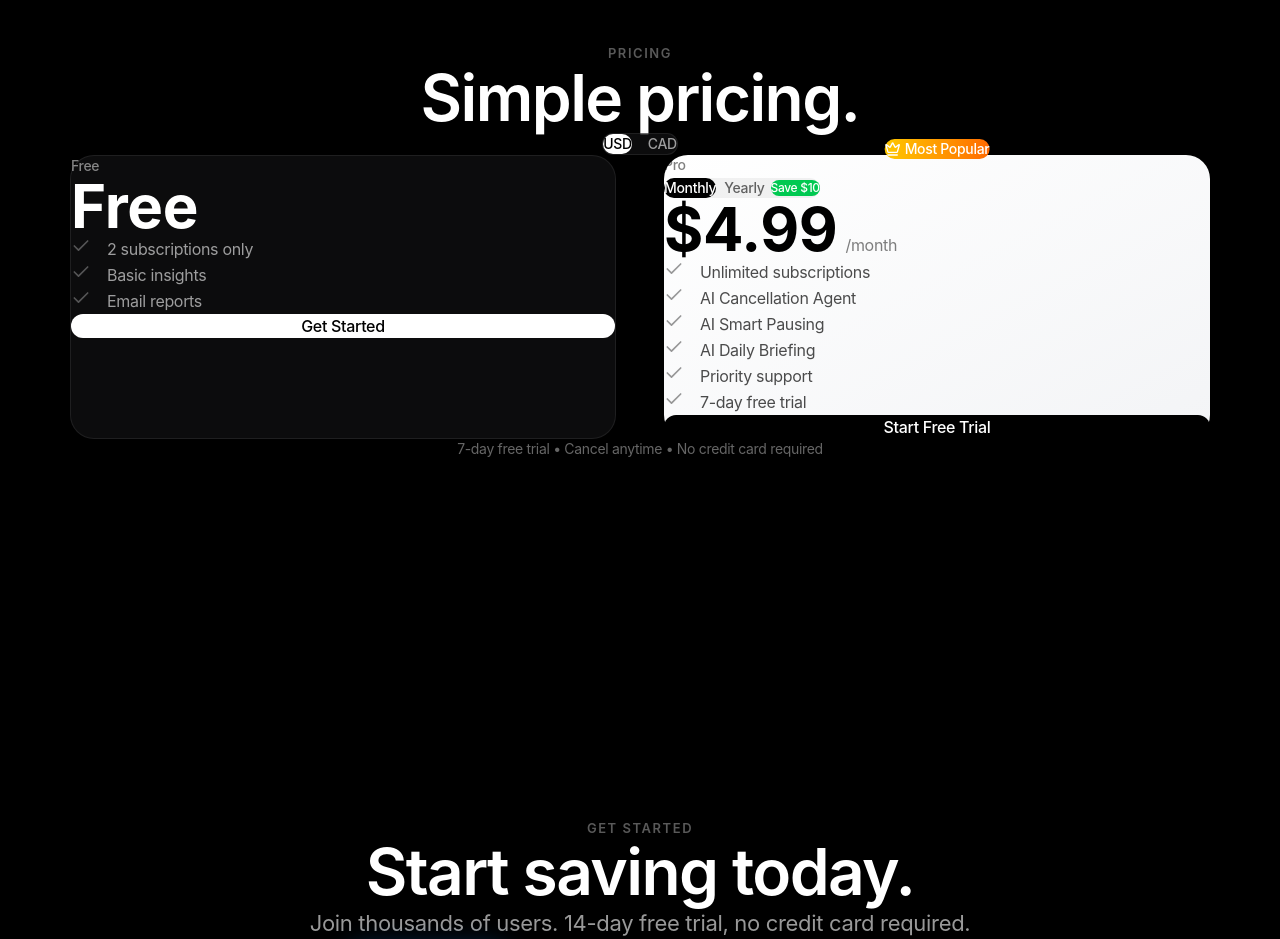
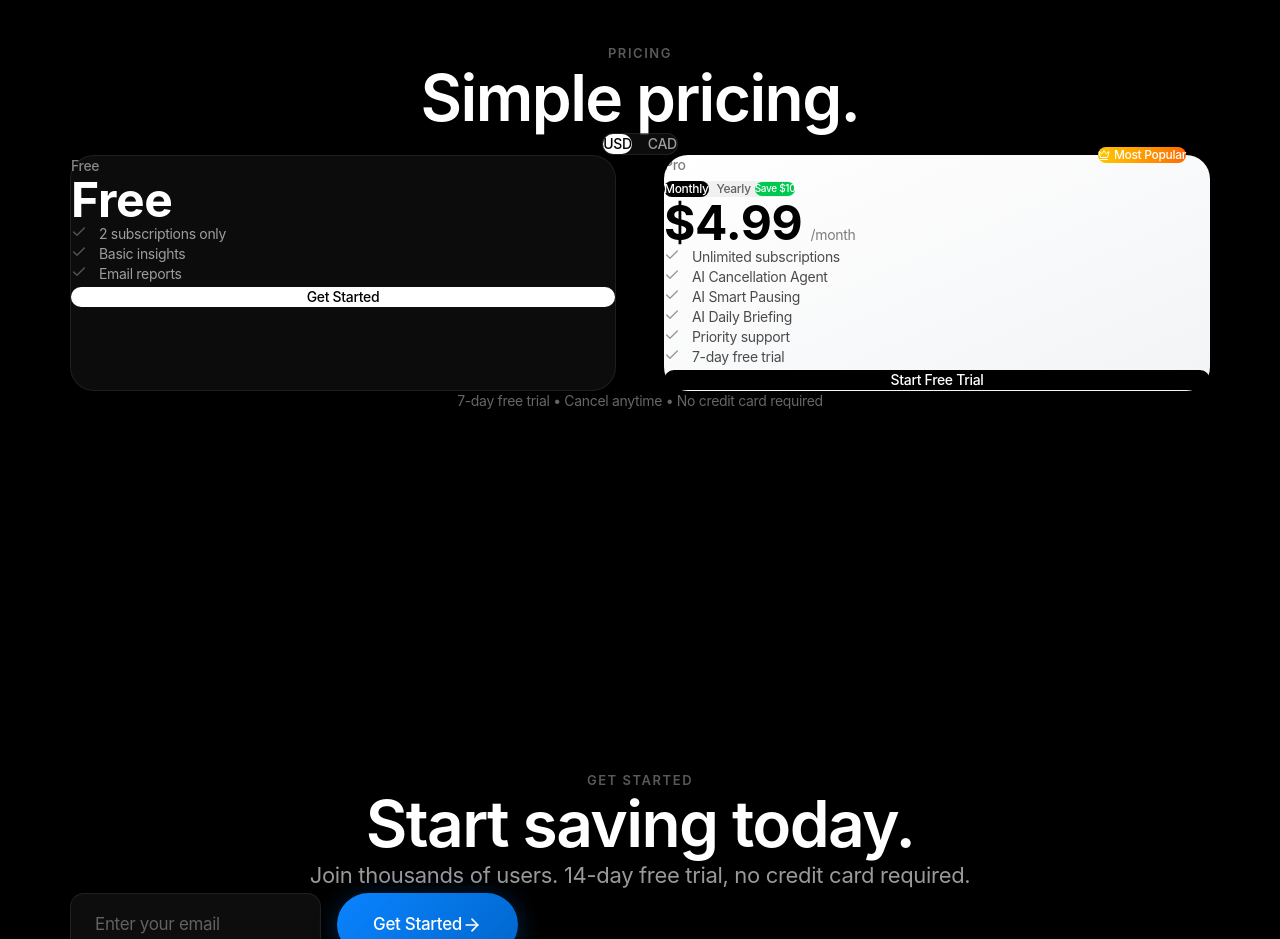
Before and after one commit to Hud2929/Pausely, a React (Vite) app in the folder web/: page / in a window 1280 px wide. Shown: the part 3240-4179 px from the top of the page. Built offline with nearby package versions, Linux system fonts and the light colour scheme; no server answers.

Commit message:
Fix pricing card layout - smaller text, badge moved to right, better spacing

```diff
--- a/web/src/components/sections/Pricing.tsx
+++ b/web/src/components/sections/Pricing.tsx
@@ -10,7 +10,7 @@ type BillingPeriod = 'monthly' | 'yearly'
 
 const PRICES = {
   monthly: { USD: 4.99, CAD: 6.83 },
-  yearly: { USD: 49.99, CAD: 68.50 } // ~17% savings vs monthly
+  yearly: { USD: 49.99, CAD: 68.50 }
 }
 
 const PLANS = {
@@ -88,48 +88,49 @@ export default function Pricing({ onGetStarted }: PricingProps) {
 
         <div className="grid grid-cols-1 md:grid-cols-2 gap-8 lg:gap-12">
           {/* Free Plan */}
-          <div className="p-8 lg:p-12 rounded-3xl glass">
-            <div className="mb-8">
-              <p className="text-sm font-medium mb-2 text-white/50">{PLANS.free.name}</p>
+          <div className="p-8 lg:p-10 rounded-3xl glass">
+            <div className="mb-6">
+              <p className="text-sm font-medium mb-1 text-white/50">{PLANS.free.name}</p>
               <div className="flex items-baseline gap-2">
-                <span className="text-5xl lg:text-6xl font-bold">Free</span>
+                <span className="text-4xl lg:text-5xl font-bold">Free</span>
               </div>
             </div>
 
-            <ul className="space-y-4 mb-10">
+            <ul className="space-y-3 mb-8">
               {PLANS.free.features.map((feature) => (
-                <li key={feature} className="flex items-start gap-4">
-                  <Check className="w-5 h-5 mt-0.5 text-white/30" />
-                  <span className="text-base leading-relaxed text-white/60">{feature}</span>
+                <li key={feature} className="flex items-start gap-3">
+                  <Check className="w-4 h-4 mt-0.5 text-white/30 flex-shrink-0" />
+                  <span className="text-sm text-white/60">{feature}</span>
                 </li>
               ))}
             </ul>
 
             <button
               onClick={() => handlePlanSelect()}
-              className="w-full py-4 rounded-full font-medium text-base transition-all bg-white text-black hover:bg-white/90"
+              className="w-full py-3 rounded-full font-medium text-sm transition-all bg-white text-black hover:bg-white/90"
             >
               Get Started
             </button>
           </div>
 
           {/* Pro Plan */}
-          <div className="relative p-8 lg:p-12 rounded-3xl bg-gradient-to-br from-white to-gray-100 text-black">
-            <div className="absolute -top-4 left-1/2 -translate-x-1/2">
-              <span className="inline-flex items-center gap-1 px-4 py-1.5 rounded-full bg-gradient-to-r from-yellow-400 to-orange-500 text-white text-sm font-medium">
-                <Crown className="w-4 h-4" />
+          <div className="relative p-8 lg:p-10 rounded-3xl bg-gradient-to-br from-white to-gray-100 text-black">
+            {/* Most Popular Badge - Moved to top right */}
+            <div className="absolute -top-3 right-6">
+              <span className="inline-flex items-center gap-1 px-3 py-1 rounded-full bg-gradient-to-r from-yellow-400 to-orange-500 text-white text-xs font-medium">
+                <Crown className="w-3 h-3" />
                 Most Popular
               </span>
             </div>
 
-            <div className="mb-6">
-              <p className="text-sm font-medium mb-2 text-black/50">{PLANS.pro.name}</p>
+            <div className="mb-5">
+              <p className="text-sm font-medium mb-1 text-black/50">{PLANS.pro.name}</p>
 
               {/* Billing Period Toggle */}
-              <div className="inline-flex items-center gap-2 p-1 rounded-full bg-black/5 mb-4">
+              <div className="inline-flex items-center gap-2 p-1 rounded-full bg-black/5 mb-3">
                 <button
                   onClick={() => setBillingPeriod('monthly')}
-                  className={`px-4 py-1.5 rounded-full text-sm font-medium transition-all ${
+                  className={`px-3 py-1.5 rounded-full text-xs font-medium transition-all ${
                     billingPeriod === 'monthly'
                       ? 'bg-black text-white'
                       : 'text-black/60 hover:text-black'
@@ -139,41 +140,41 @@ export default function Pricing({ onGetStarted }: PricingProps) {
                 </button>
                 <button
                   onClick={() => setBillingPeriod('yearly')}
-                  className={`px-4 py-1.5 rounded-full text-sm font-medium transition-all flex items-center gap-1.5 ${
+                  className={`px-3 py-1.5 rounded-full text-xs font-medium transition-all flex items-center gap-1 ${
                     billingPeriod === 'yearly'
                       ? 'bg-black text-white'
                       : 'text-black/60 hover:text-black'
                   }`}
                 >
                   Yearly
-                  <span className="text-xs bg-green-500 text-white px-1.5 py-0.5 rounded-full">Save {getYearlySavings()}</span>
+                  <span className="text-[10px] bg-green-500 text-white px-1.5 py-0.5 rounded-full">Save {getYearlySavings()}</span>
                 </button>
               </div>
 
               <div className="flex items-baseline gap-2">
-                <span className="text-5xl lg:text-6xl font-bold">{getPrice()}</span>
-                <span className="text-base text-black/50">/{billingPeriod === 'monthly' ? 'month' : 'year'}</span>
+                <span className="text-4xl lg:text-5xl font-bold">{getPrice()}</span>
+                <span className="text-sm text-black/50">/{billingPeriod === 'monthly' ? 'month' : 'year'}</span>
               </div>
 
               {billingPeriod === 'yearly' && (
-                <p className="text-sm text-green-600 mt-2 font-medium">
+                <p className="text-xs text-green-600 mt-1 font-medium">
                   You save {getYearlySavings()} per year
                 </p>
               )}
             </div>
 
-            <ul className="space-y-4 mb-10">
+            <ul className="space-y-3 mb-8">
               {PLANS.pro.features.map((feature) => (
-                <li key={feature} className="flex items-start gap-4">
-                  <Check className="w-5 h-5 mt-0.5 text-black/40" />
-                  <span className="text-base leading-relaxed text-black/70">{feature}</span>
+                <li key={feature} className="flex items-start gap-3">
+                  <Check className="w-4 h-4 mt-0.5 text-black/40 flex-shrink-0" />
+                  <span className="text-sm text-black/70">{feature}</span>
                 </li>
               ))}
             </ul>
 
             <button
               onClick={() => handlePlanSelect()}
-              className="w-full py-4 rounded-full font-medium text-base transition-all bg-black text-white hover:bg-black/80"
+              className="w-full py-3 rounded-full font-medium text-sm transition-all bg-black text-white hover:bg-black/80"
             >
               Start Free Trial
             </button>
```
